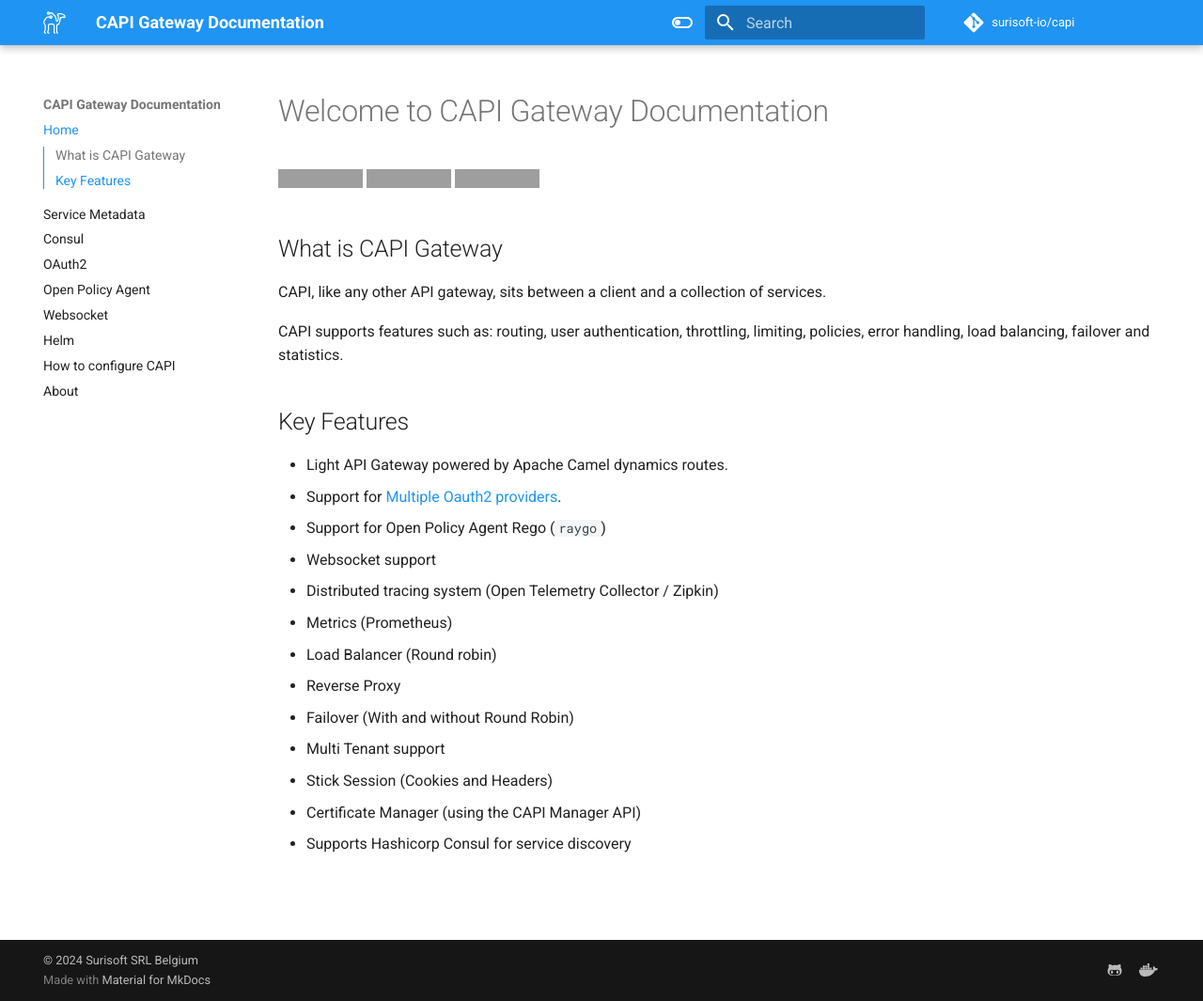
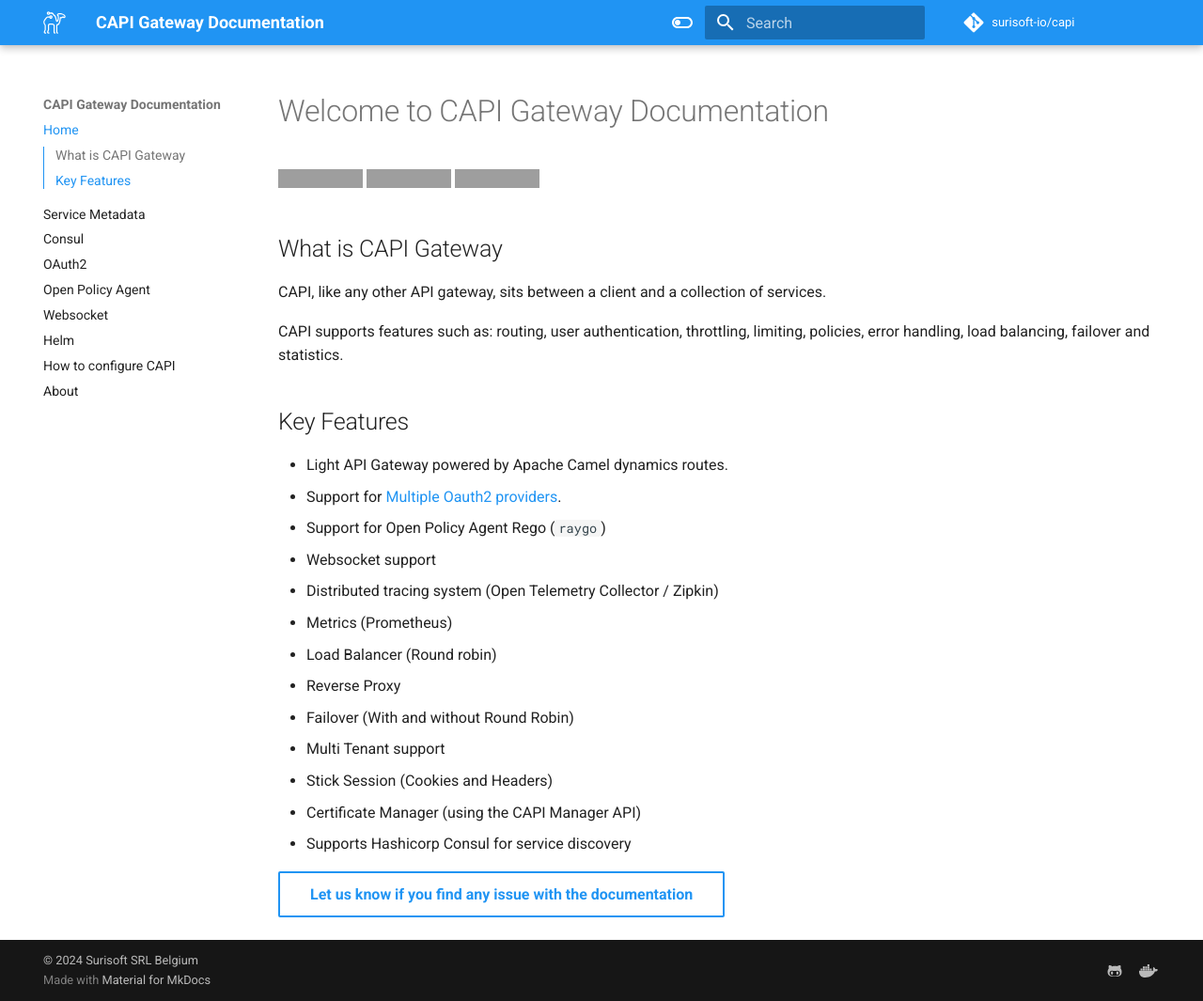
Before and after one commit to surisoft-io/capi-docs, an MkDocs documentation site: the page built from docs/index.md, in a window 1280 px wide and 1065 px high. Shown: the whole window at 94% size. Built offline with MkDocs 1.6.1 and Material for MkDocs 9.7.7, drawn with Linux system fonts in a browser that asks for light colours; comment, search, counter and statistics services are not loaded; grey boxes are pictures that could not be loaded.

Commit message:
Adding report button

```diff
--- a/docs/index.md
+++ b/docs/index.md
@@ -24,3 +24,5 @@
 * Stick Session (Cookies and Headers)
 * Certificate Manager (using the CAPI Manager API)
 * Supports Hashicorp Consul for service discovery
+
+[Let us know if you find any issue with the documentation](https://github.com/surisoft-io/capi-lb/issues/new?assignees=&labels=use+case&template=use_case.md&title=%5BDOCS%5D+){ .md-button }
--- a/mkdocs.yml
+++ b/mkdocs.yml
@@ -54,6 +54,7 @@
       link: https://docker.io/surisoft
 
 markdown_extensions:
+  - attr_list
   - tables
   - pymdownx.highlight:
       anchor_linenums: true
```
